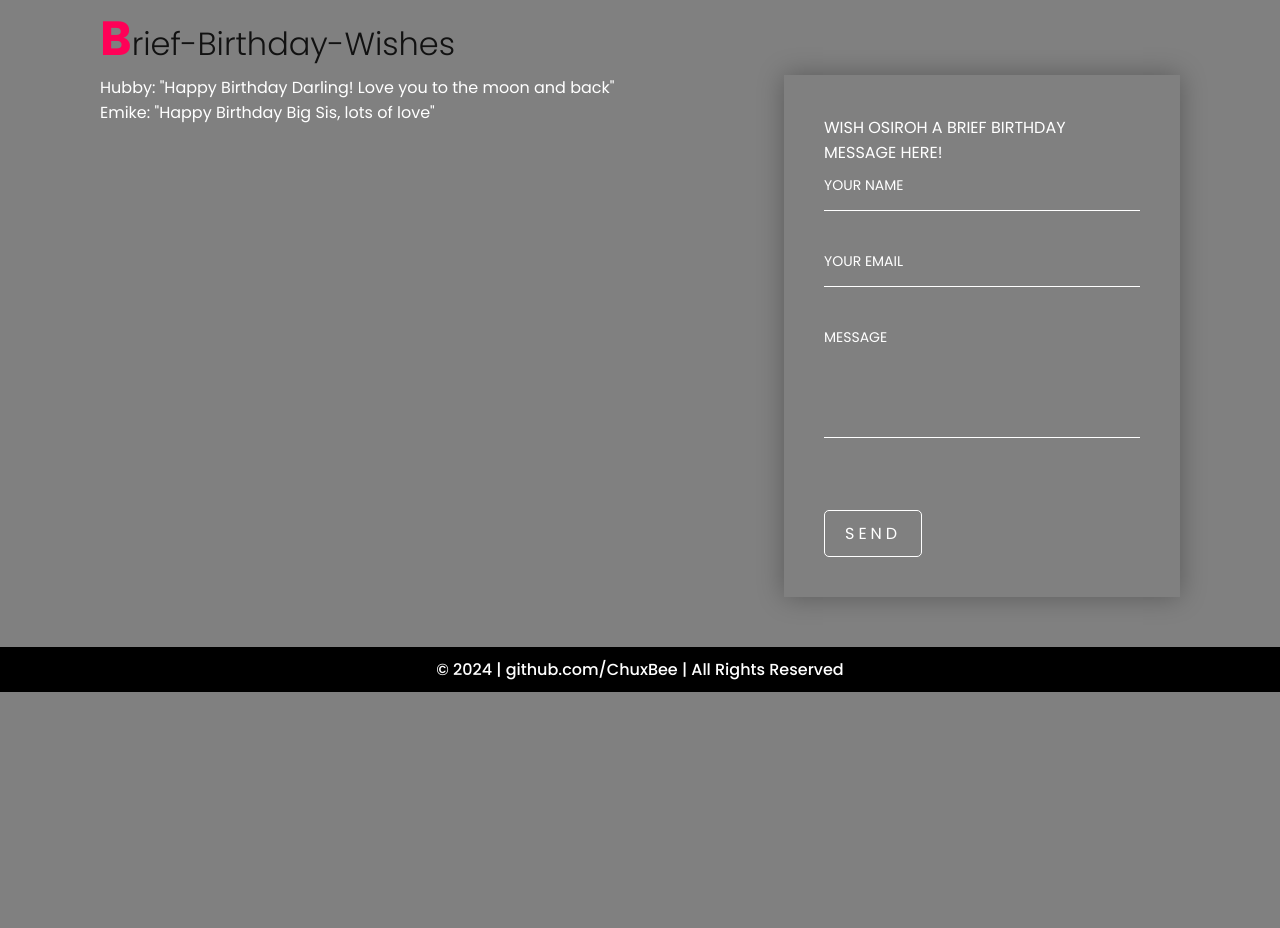
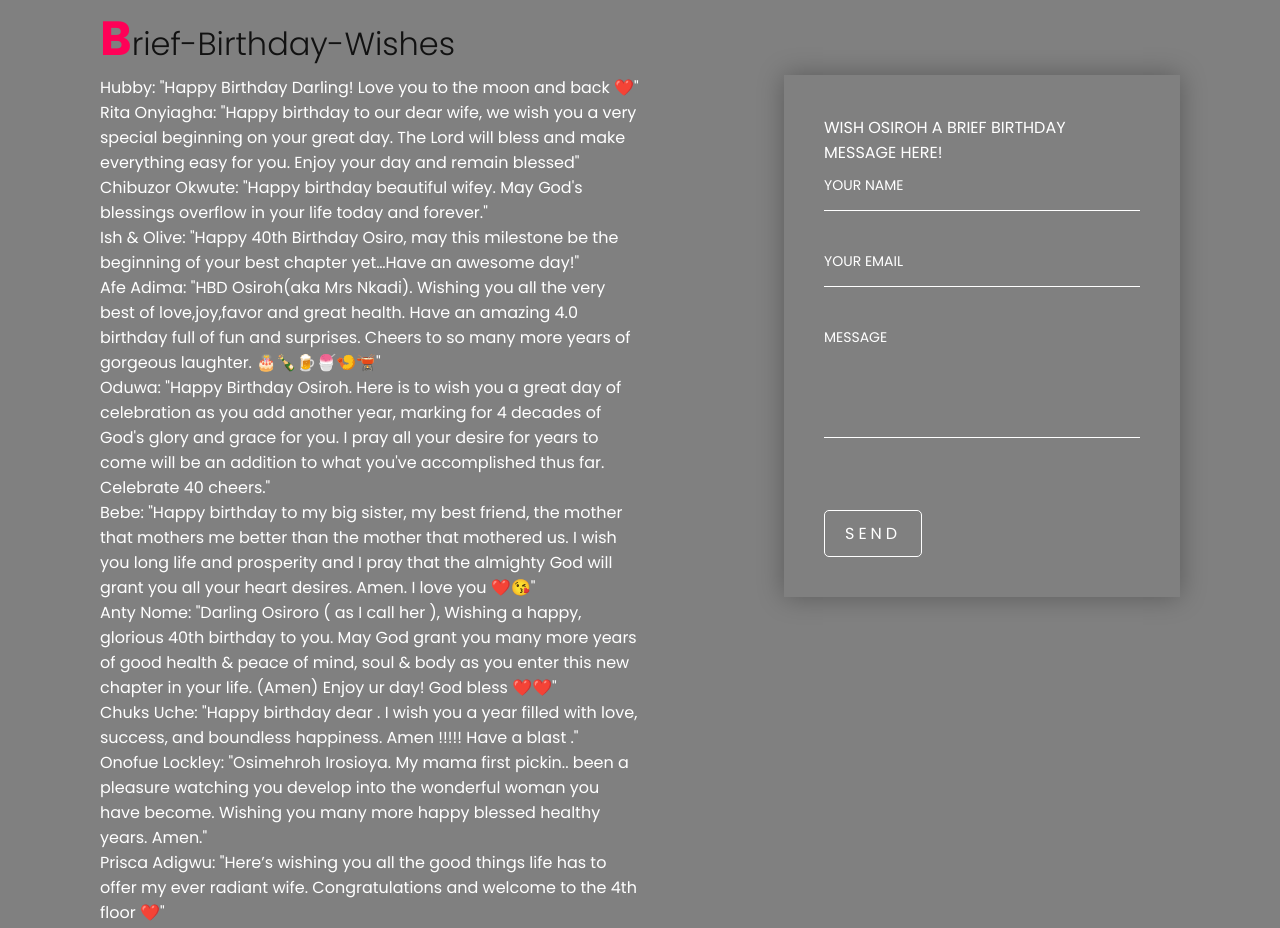
Before and after one commit to ChuxBee/sparkle_40, a plain HTML site: page index.html in a window 1280 px wide. Shown: the part 6286-7214 px from the top of the page. Before the commit the page ends 6978 px from the top, so only its background shows below. Drawn offline with Linux system fonts and the light colour scheme.

```diff
--- a/index.html
+++ b/index.html
@@ -468,8 +468,36 @@
 
       <div class="pock">
         <div style="width: 100%;">
-          <p>Hubby: "Happy Birthday Darling! Love you to the moon and back"</p>
-          <p>Emike: "Happy Birthday Big Sis, lots of love"</p>
+          <p>Hubby: "Happy Birthday Darling! Love you to the moon and back ❤️"</p>
+          <p>Rita Onyiagha: "Happy birthday to our dear wife, we wish you a very special
+            beginning on your great day. The Lord will bless and make everything easy for you.
+            Enjoy your day and remain blessed"</p>
+          <p>Chibuzor Okwute: "Happy birthday beautiful wifey. May God's blessings overflow in
+            your life today and forever."</p>
+          <p>Ish & Olive: "Happy 40th Birthday Osiro, may this milestone be the beginning of your
+            best chapter yet…Have an awesome day!"</p>
+          <p>Afe Adima: "HBD Osiroh(aka Mrs Nkadi). Wishing you all the very best of love,joy,favor
+            and great health. Have an amazing 4.0 birthday full of fun and surprises. Cheers to so
+            many more years of gorgeous laughter. 🎂🍾🍺🍧🍤🫕"</p>
+          <p>Oduwa: "Happy Birthday Osiroh. Here is to wish you a great day of celebration as you add
+            another year, marking for 4 decades of God's glory and grace for you. I pray all your desire
+            for years to come will be an addition to what you've accomplished thus far.
+            Celebrate 40 cheers."</p>
+          <p>Bebe: "Happy birthday to my big sister, my best friend, the mother that mothers me better
+            than the mother that mothered us. I wish you long life and prosperity and I pray that the
+            almighty God will grant you all your heart desires. Amen. I love you ❤️😘"</p>
+          <p>Anty Nome: "Darling Osiroro ( as I call her ), Wishing a happy, glorious 40th birthday to you.
+            May God grant you many more years of good health & peace of mind, soul & body as you enter this
+            new chapter in your life. (Amen) Enjoy ur day! God bless ❤️❤️"</p>
+          <p>Chuks Uche: "Happy birthday dear . I wish you a year filled with love, success, and boundless
+            happiness. Amen !!!!! Have a blast ."</p>
+          <p>Onofue Lockley: "Osimehroh Irosioya. My mama first pickin.. been a pleasure watching you
+            develop into the wonderful woman you have become. Wishing you many more happy blessed
+             healthy years. Amen."</p>
+          <p>Prisca Adigwu: "Here’s wishing you all the good things life has to offer my ever radiant wife.
+            Congratulations and welcome to the 4th floor ❤️"</p>
+
+
 
         </div>
 
```
